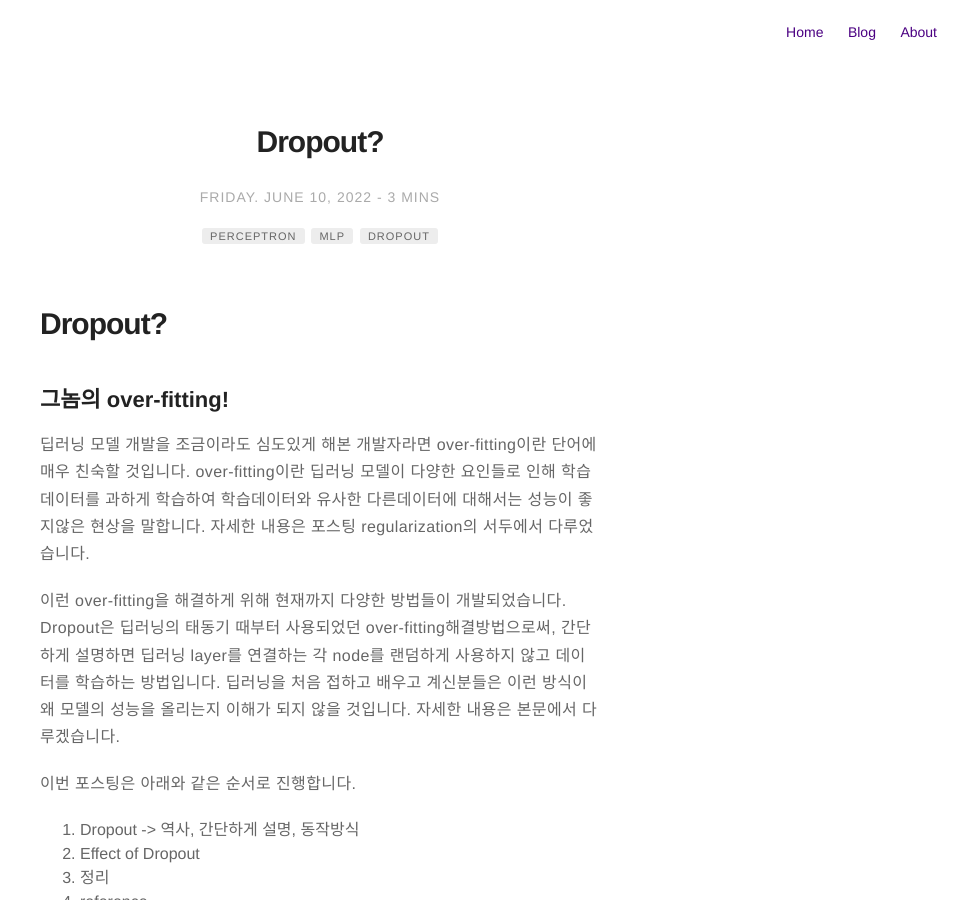
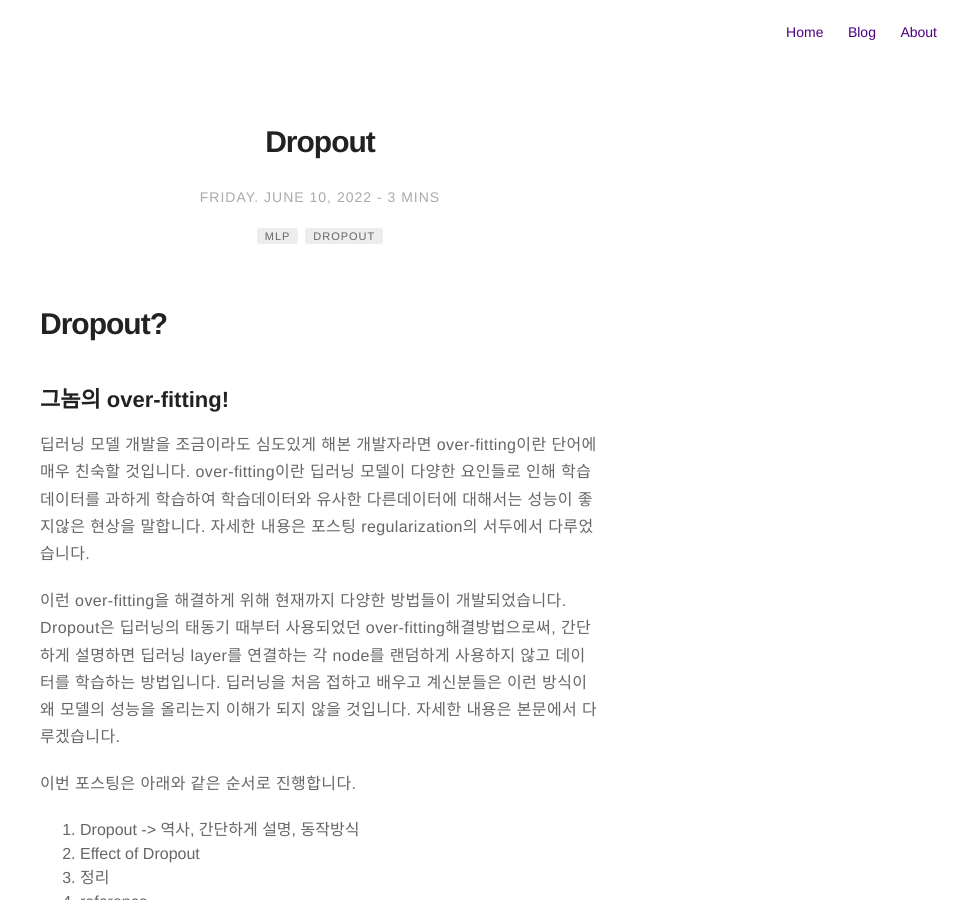
Before and after one commit to POZAlabs/pozalabs.github.io, a Jekyll site: the page built from _posts/2022-06-10-Dropout.md, in a window 1280 px wide and 900 px high. Shown: the whole window, without its empty margins (320-1280 px from the left). Built offline with Jekyll 4.4.1, drawn with Linux system fonts in a browser that asks for light colours; comment, search, counter and statistics services are not loaded.

Commit message:
sty) 수정

```diff
--- a/_posts/2022-06-10-Dropout.md
+++ b/_posts/2022-06-10-Dropout.md
@@ -1,16 +1,15 @@
 ---
-title: Dropout?
+title: Dropout
 layout: post
 date: 2022-06-10
 headerImage: False
 tag:
-- Perceptron
 - MLP
 - Dropout
 //star: true
 category: blog
 author: kwanho
-description: Optimizer summary
+description: Dropout summary
 ---
 
 # Dropout?
```
